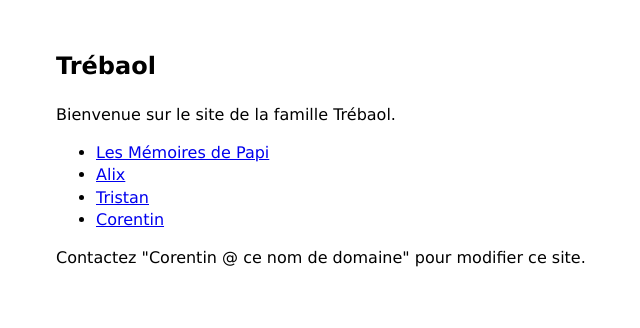
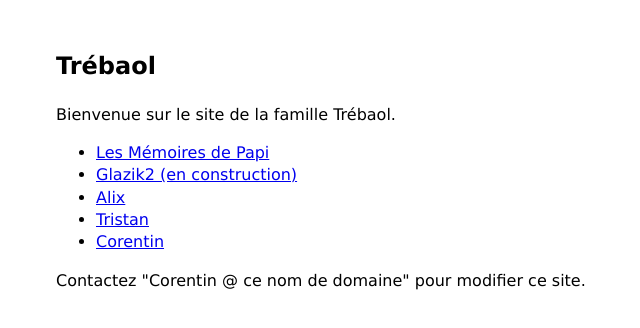
Before and after one commit to trebaol/trebaol, a plain HTML site: page index.html in a window 1280 px wide. Shown: the whole page, without its empty margins (259-899 px from the left). Drawn offline with Linux system fonts and the light colour scheme.

Commit message:
add glazik2

```diff
--- a/index.html
+++ b/index.html
@@ -31,6 +31,7 @@
 
     <ul>
         <li><a href="https://trebaol.notion.site/Les-M-moires-de-Papi-2070a5d6ca2e47a39d6bc1c2a3be0166?pvs=4">Les Mémoires de Papi</a></li>
+		<li><a href="https://glazik2.com">Glazik2 (en construction)</a></li>
         <li><a href="https://news.climate.columbia.edu/author/atrebaol/">Alix</a></li>
 		<li><a href="https://tristantrebaol.notion.site/tristantrebaol/Bougeons-plus-respirons-mieux-d26bc23d558443babe30ff86b63496e4/">Tristan</a></li>
 		<li><a href="https://corentintrebaol.com/">Corentin</a></li>
```
